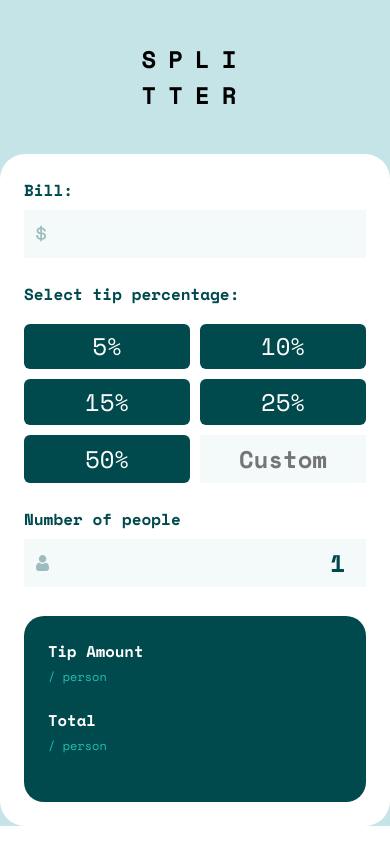
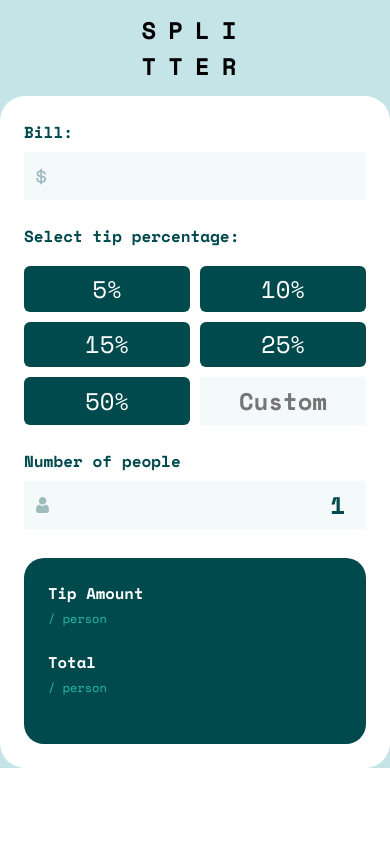
Before and after one commit to Apesosmarc/Tip-Calculator, a plain HTML site: page index.html in a window 390 px wide. Drawn offline with nearby package versions, Linux system fonts and the light colour scheme.

Commit message:
Mobile App title adjustment
decreased padding on app title.

```diff
--- a/style.css
+++ b/style.css
@@ -74,7 +74,7 @@ label {
 .container__app-title {
   margin: 0 auto;
   letter-spacing: 0.5em;
-  padding: 1.7em;
+  padding: 0.5em;
 }
 
 .container__calc {
```
